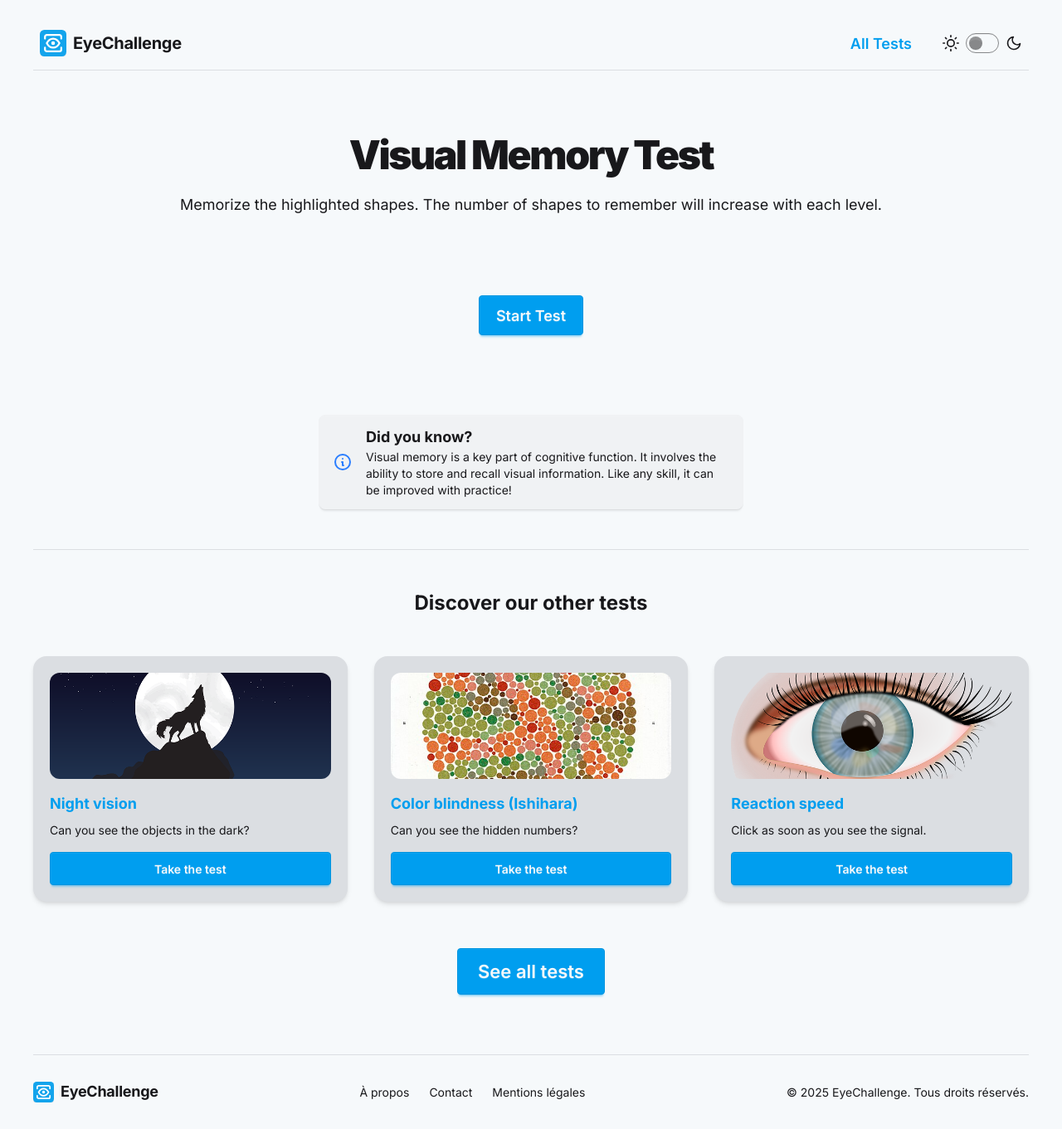
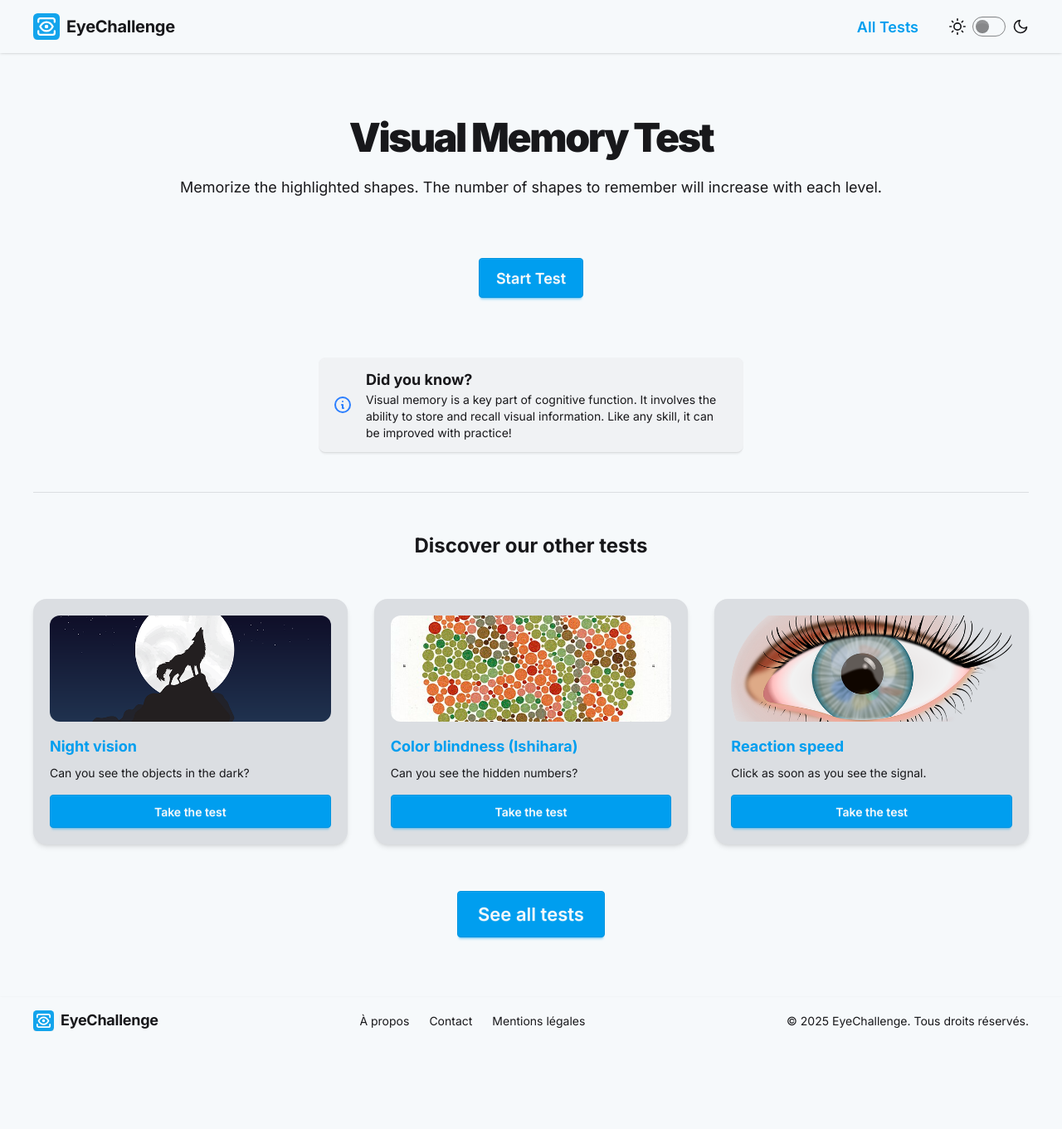
Before and after one commit to Franklin-hyriol/EyeChallenge, a Next.js app: page /tests/visual_memory in a window 1280 px wide. Shown: the whole page at 83% size. After the commit the page ends 1259 px from the top, so only its background shows below. Built offline with nearby package versions, Linux system fonts and the light colour scheme.

Commit message:
fix mt and mb for header and footer

```diff
--- a/src/app/tests/color_test/ColorTestGame.tsx
+++ b/src/app/tests/color_test/ColorTestGame.tsx
@@ -44,7 +44,7 @@ export default function ColorTestGame() {
 
   useEffect(() => {
     if (status === "playing" && gameAreaRef.current) {
-      gameAreaRef.current.scrollIntoView({ behavior: "smooth", block: "start" });
+      gameAreaRef.current.scrollIntoView({ behavior: "smooth", block: "center" });
     }
   }, [status]);
 
--- a/src/app/tests/ishihara/IshiharaGame.tsx
+++ b/src/app/tests/ishihara/IshiharaGame.tsx
@@ -42,7 +42,7 @@ function IshiharaGame() {
 
   useEffect(() => {
     if (status === "playing" && gameAreaRef.current) {
-      gameAreaRef.current.scrollIntoView({ behavior: "smooth", block: "start" });
+      gameAreaRef.current.scrollIntoView({ behavior: "smooth", block: "center" });
     }
   }, [status]);
 
--- a/src/app/tests/night_vision/NightVisionGame.tsx
+++ b/src/app/tests/night_vision/NightVisionGame.tsx
@@ -46,7 +46,7 @@ function NightVisionGame() {
 
   useEffect(() => {
     if (status === "fading" && gameAreaRef.current) {
-      gameAreaRef.current.scrollIntoView({ behavior: "smooth", block: "start" });
+      gameAreaRef.current.scrollIntoView({ behavior: "smooth", block: "center" });
     }
   }, [status]);
 
--- a/src/app/tests/precision_perception/PrecisionPerceptionGame.tsx
+++ b/src/app/tests/precision_perception/PrecisionPerceptionGame.tsx
@@ -41,7 +41,7 @@ function PrecisionPerceptionGame() {
 
   useEffect(() => {
     if (status === "playing" && gameAreaRef.current) {
-      gameAreaRef.current.scrollIntoView({ behavior: "smooth", block: "start" });
+      gameAreaRef.current.scrollIntoView({ behavior: "smooth", block: "center" });
     }
   }, [status]);
 
--- a/src/app/tests/speed_test/SpeedTestGame.tsx
+++ b/src/app/tests/speed_test/SpeedTestGame.tsx
@@ -38,7 +38,7 @@ function SpeedTestGame() {
 
   useEffect(() => {
     if (status === "waiting" && gameAreaRef.current) {
-      gameAreaRef.current.scrollIntoView({ behavior: "smooth", block: "start" });
+      gameAreaRef.current.scrollIntoView({ behavior: "smooth", block: "center" });
     }
   }, [status]);
 
--- a/src/components/Footer/Footer.tsx
+++ b/src/components/Footer/Footer.tsx
@@ -2,8 +2,8 @@ import Link from "next/link";
 import Image from "next/image";
 
 const Footer = () => (
-  <footer className="main-container">
-    <div className="flex flex-col md:flex-row justify-between items-center gap-6 border-t border-base-300 py-8">
+  <footer className="shadow-sm">
+    <div className="main-container flex flex-col md:flex-row justify-between items-center gap-6 py-4 ">
       <div className="flex items-center gap-2">
         <Link
           href="/"
--- a/src/components/Header/Header.tsx
+++ b/src/components/Header/Header.tsx
@@ -4,8 +4,8 @@ import ToggleTheme from "../ToggleTheme/ToggleTheme";
 
 const Header = () => {
   return (
-    <header className="main-container mt-5 sticky top-0 z-50">
-      <div className="navbar bg-base-100 border-b border-base-300">
+    <header className="sticky top-0 z-50 shadow-sm">
+      <div className="navbar bg-base-100 main-container">
         <div className="flex-none">
           <Link
             href="/"
--- a/src/components/HeadingPage/HeadingPage.tsx
+++ b/src/components/HeadingPage/HeadingPage.tsx
@@ -6,7 +6,7 @@ interface HeadingPageProps {
 
 function HeadingPage({ title, description }: HeadingPageProps) {
   return (
-    <div className="mb-10 text-center md:mb-12 max-w-4xl">
+    <div className="mb-4 text-center md:mb-6 max-w-4xl">
       <h1 className="text-4xl font-black leading-tight tracking-tighter text-text-title-dark md:text-5xl">
         {title}
       </h1>
--- a/src/components/Info/Info.tsx
+++ b/src/components/Info/Info.tsx
@@ -6,7 +6,7 @@ interface InfoProps {
 function Info({ title, description }: InfoProps) {
   return (
     <>
-      <div role="alert" className="alert alert-vertical sm:alert-horizontal max-w-lg mt-10 md:mt-12">
+      <div role="alert" className="alert alert-vertical sm:alert-horizontal max-w-lg mt-4 md:mt-6">
         <svg
           xmlns="http://www.w3.org/2000/svg"
           fill="none"
```
